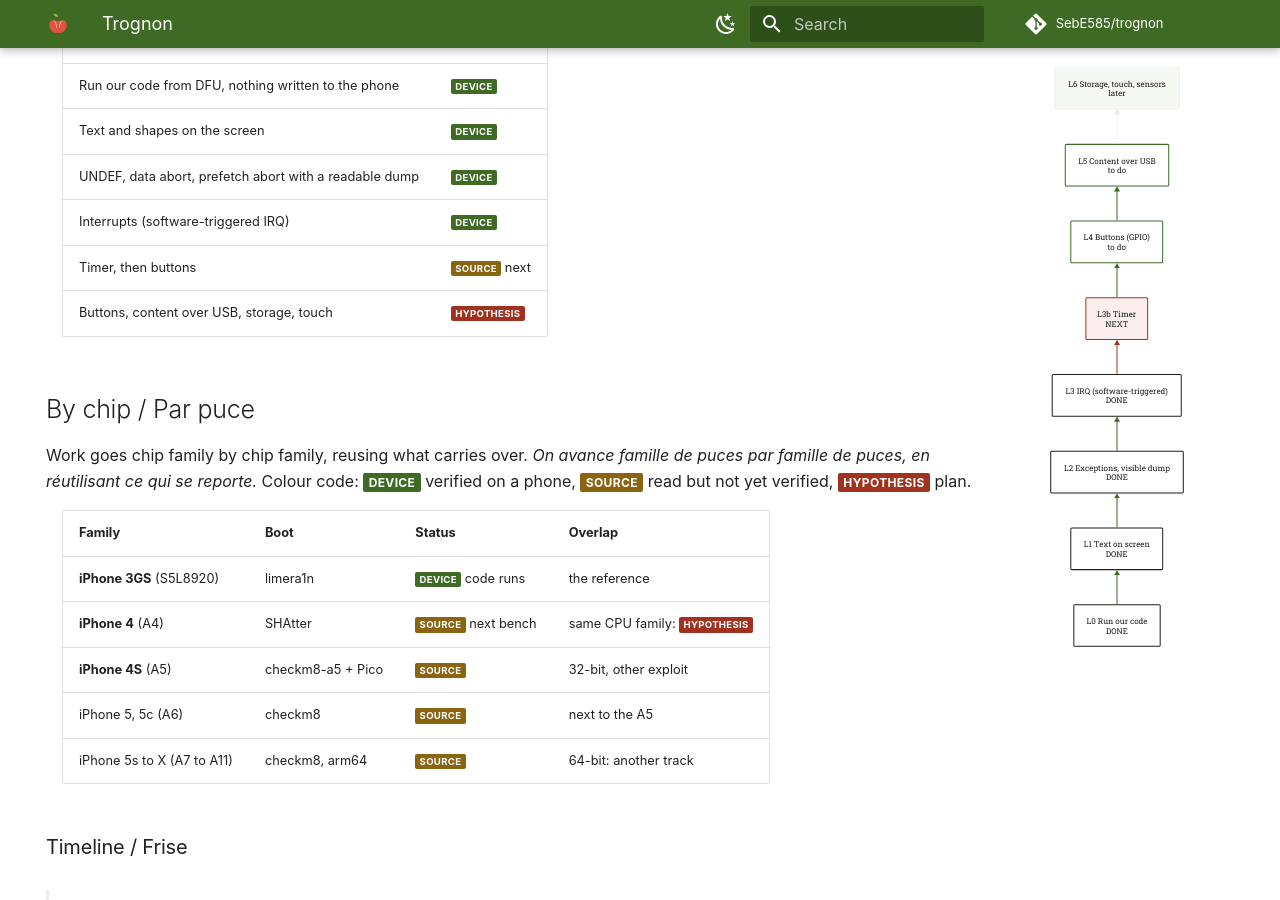
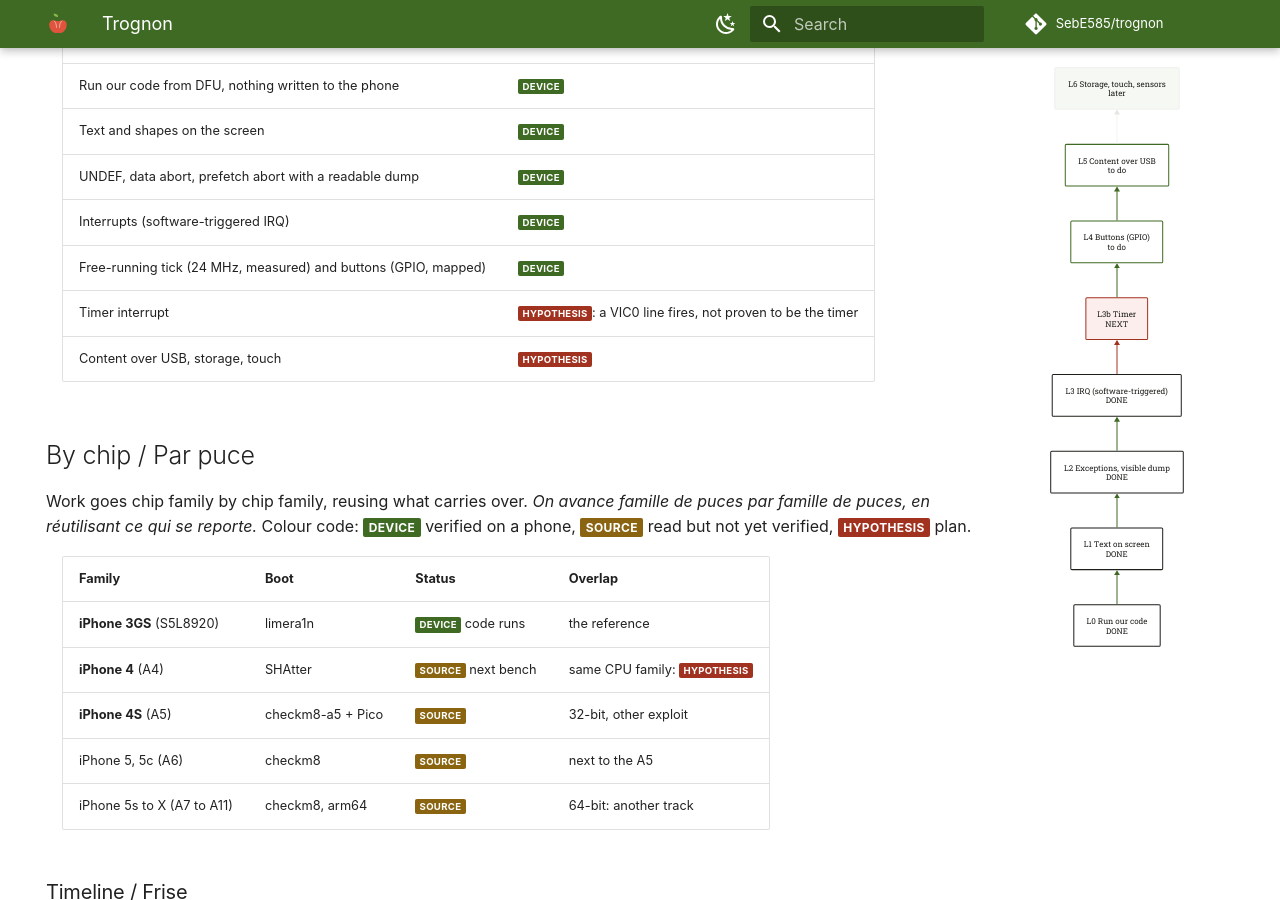
Before and after one commit to SebE585/trognon, an MkDocs documentation site: the page built from docs/index.md, in a window 1280 px wide and 900 px high, scrolled down 744 px. Built offline with MkDocs 1.6.1 and Material for MkDocs 9.7.7, drawn with Linux system fonts in a browser that asks for light colours; comment, search, counter and statistics services are not loaded; some of the changed lines change nothing that is shown.

Commit message:
docs: fix the capability table contradiction and the fake research index
External audit, two confirmed issues in docs/index.md:

- Buttons appeared in both the "SOURCE, next" row and the "HYPOTHESIS"
  row of the capability table, while docs/en/03-hardware-map.md already
  documents them as DEVICE-confirmed (mapped 2026-10-15: HOME=16.6,
  POWER=16.7, etc.). The timer row also conflated the free-running tick
  (DEVICE, 24 MHz measured) with the timer interrupt (explicitly not
  proven in the same hardware-map page: "a timer interrupt is not
  proven"). Split into three honest rows: tick+buttons (DEVICE), timer
  interrupt (HYPOTHESIS, with the actual caveat), USB/storage/touch
  (HYPOTHESIS).

- The "Research / Index" link pointed at one specific dated report
  (2026-10-14-pre-a5-limera1n.md), not an index. Added a real
  docs/research/index.md listing every dated report with its date and
  one-line scope, wired into the nav, and pointed the homepage link at
  it.

```diff
--- a/docs/index.md
+++ b/docs/index.md
@@ -35,8 +35,9 @@
 | Text and shapes on the screen | <span class="tag tag-device">DEVICE</span> |
 | UNDEF, data abort, prefetch abort with a readable dump | <span class="tag tag-device">DEVICE</span> |
 | Interrupts (software-triggered IRQ) | <span class="tag tag-device">DEVICE</span> |
-| Timer, then buttons | <span class="tag tag-source">SOURCE</span> next |
-| Buttons, content over USB, storage, touch | <span class="tag tag-hyp">HYPOTHESIS</span> |
+| Free-running tick (24 MHz, measured) and buttons (GPIO, mapped) | <span class="tag tag-device">DEVICE</span> |
+| Timer interrupt | <span class="tag tag-hyp">HYPOTHESIS</span>: a VIC0 line fires, not proven to be the timer |
+| Content over USB, storage, touch | <span class="tag tag-hyp">HYPOTHESIS</span> |
 
 ## By chip / Par puce
 
@@ -96,7 +97,7 @@
 
 - **Research** (*Recherche*)
 
-    Dated surveys of A5 to A11, the legal frame, untethered boot. [Index](research/2026-10-14-pre-a5-limera1n.md)
+    Dated surveys of A5 to A11, the legal frame, untethered boot. [Index](research/index.md)
 
 </div>
 
--- /dev/null
+++ b/docs/research/index.md
@@ -0,0 +1,21 @@
+# Research index
+
+Dated reports: each one is a snapshot of what was known on its own date, not a living
+reference. A report can be superseded by a later one on the same topic without being
+deleted — check the date before relying on a specific number or address.
+
+| Date | Report | What it covers |
+|---|---|---|
+| 2026-10-13 | [A5/A6, 32-bit](2026-10-13-a5-a6-32bit.md) | Which exploit and tooling apply to the A5 (4S) and A6 (5, 5c) generations |
+| 2026-10-13 | [A7 to A11, mainline](2026-10-13-a7-a11-mainline.md) | State of the art for Linux on 64-bit iPhones (5s to X) |
+| 2026-10-13 | [Legal frame](2026-10-13-legal-frame.md) | EU/France and US framing — not legal advice |
+| 2026-10-13 | [Untethered boot](2026-10-13-untethered-boot.md) | Whether a persistent (non-tethered) boot is realistic here |
+| 2026-10-14 | [Pre-A5 and limera1n](2026-10-14-pre-a5-limera1n.md) | Which bootrom exploit actually applies to the 3GS and iPhone 4 |
+| 2026-10-14 | [Microkernel on the 3GS](2026-10-14-microkernel-3gs.md) | Feasibility study for a microkernel + touch driver |
+| 2026-10-15 | [Touch, Wi-Fi, NAND recon](2026-10-15-touch-wifi-nand-recon.md) | First reconnaissance pass before writing code for these three |
+| 2026-10-15 | [OS port comparison](2026-10-15-os-port-comparison.md) | NuttX vs. our own kernel vs. Linux ARM vs. Zephyr |
+| 2026-10-16 | [Wi-Fi/IOP architecture](2026-10-16-wifi-iop-architecture.md) | The second, embedded ARM core and its role in SDIO/Wi-Fi — the longest-running thread, several corrections |
+
+Supporting material for the Wi-Fi/IOP report, kept separately because it is a working
+reference rather than a dated narrative:
+[`tools/iop_analysis/`](https://github.com/SebE585/trognon/tree/main/tools/iop_analysis).
--- a/mkdocs.yml
+++ b/mkdocs.yml
@@ -66,6 +66,7 @@
       - 7. Code modulaire: fr/07-code-layout.md
       - 8. Preuves: fr/08-evidence.md
   - Research:
+      - Index: research/index.md
       - A5/A6, 32-bit: research/2026-10-13-a5-a6-32bit.md
       - A7 to A11, mainline: research/2026-10-13-a7-a11-mainline.md
       - Legal frame: research/2026-10-13-legal-frame.md
```
